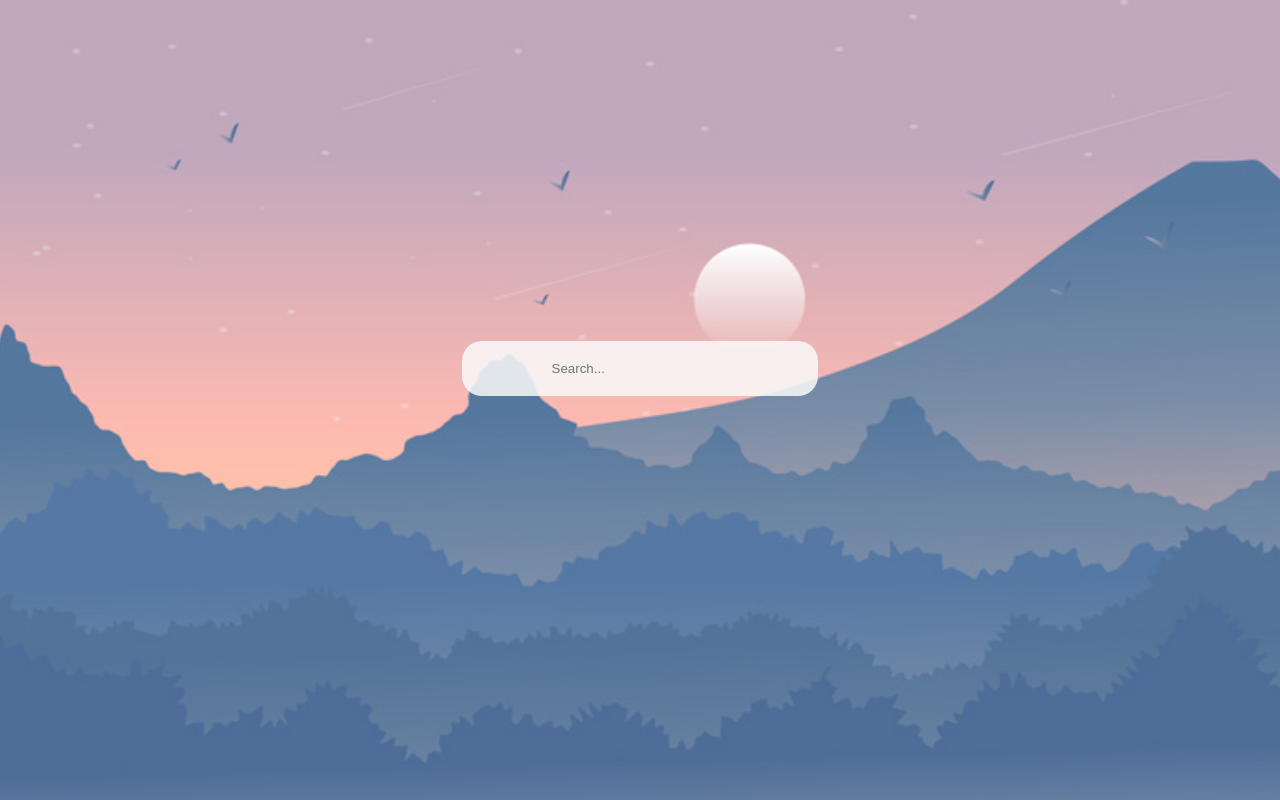
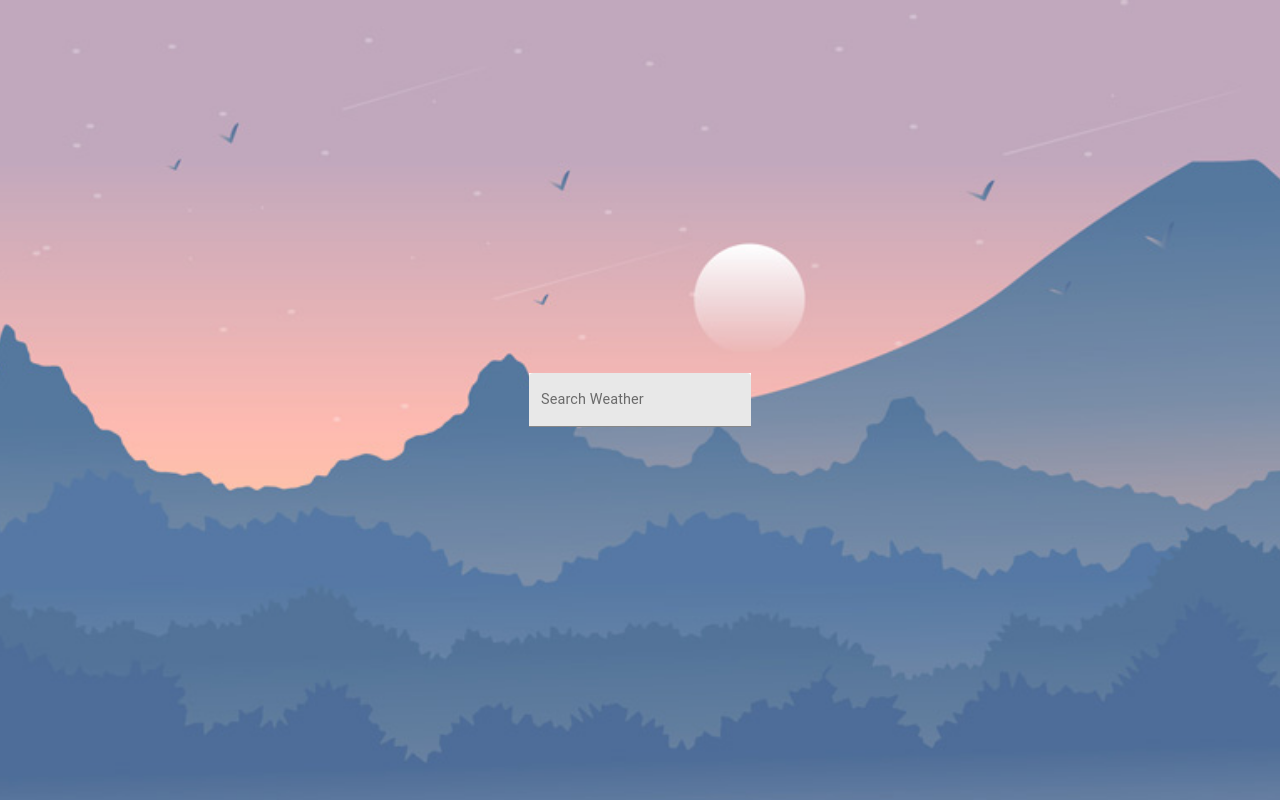
Before and after one commit to rooshanahmed/Weather-App-PWA, a React (Create React App) app: page / in a window 1280 px wide. Built offline with nearby package versions, Linux system fonts and the light colour scheme.

Commit message:
App Updated

```diff
--- a/package.json
+++ b/package.json
@@ -3,6 +3,7 @@
   "version": "0.1.0",
   "private": true,
   "dependencies": {
+    "@material-ui/core": "^4.11.0",
     "@testing-library/jest-dom": "^4.2.4",
     "@testing-library/react": "^9.3.2",
     "@testing-library/user-event": "^7.1.2",
--- a/src/App.js
+++ b/src/App.js
@@ -1,5 +1,6 @@
 import React, { useState } from "react";
 import { fetchWeather } from "./API/fetchWeather";
+import { TextField } from '@material-ui/core';
 import "./App.css";
 
 const App = () => {
@@ -17,13 +18,14 @@ const App = () => {
 
   return (
     <div className="main-container">
-      <input
+      <TextField
         type="text"
-        className="search"
-        placeholder="Search..."
+        variant="filled"
+        label="Search Weather"
         value={query}
         onChange={(e) => setQuery(e.target.value)}
         onKeyPress={search}
+        style={{ backgroundColor: "white" , borderColor: "teal" }}
       />
       {weather.main && (
         <div className="city">
```
Also changed, not shown: 1 other file (tests, documents, lock files or other folders).
